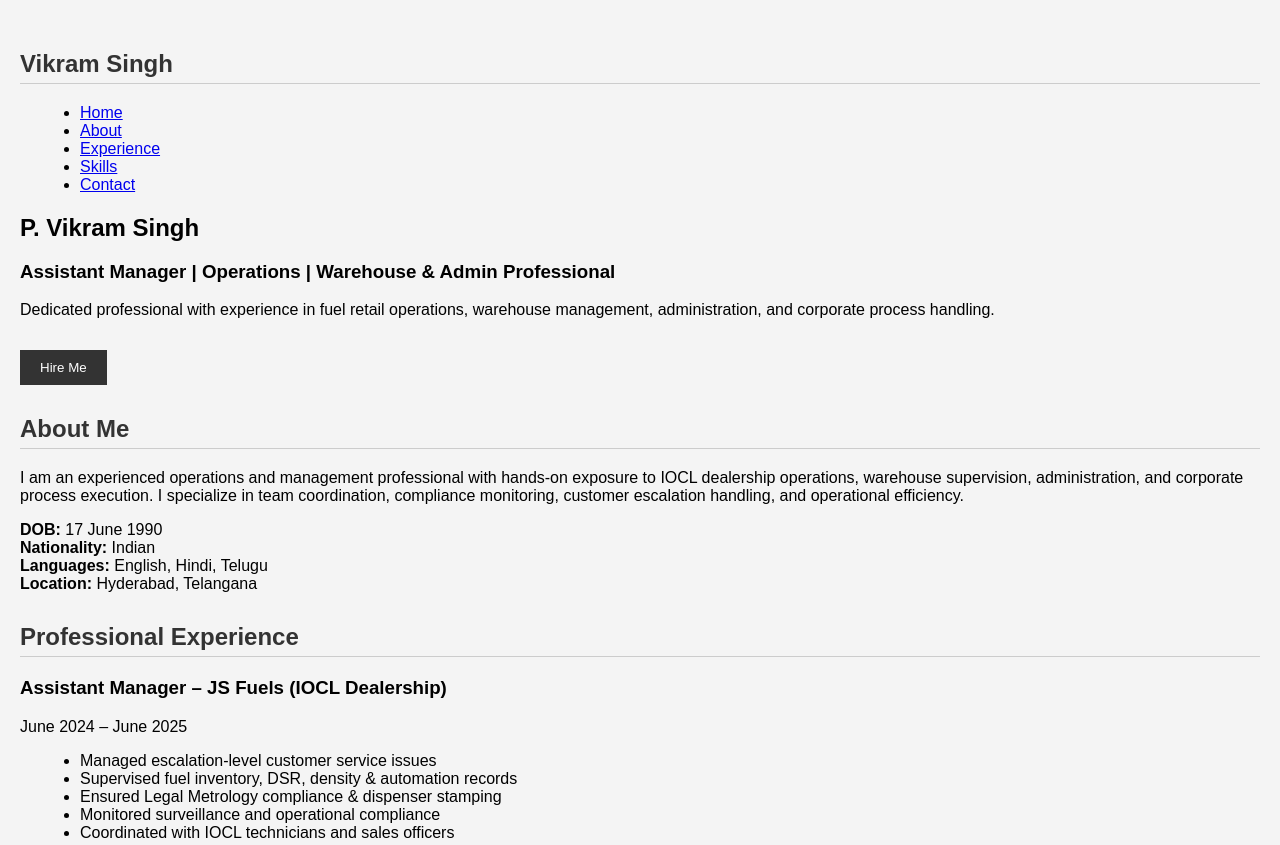
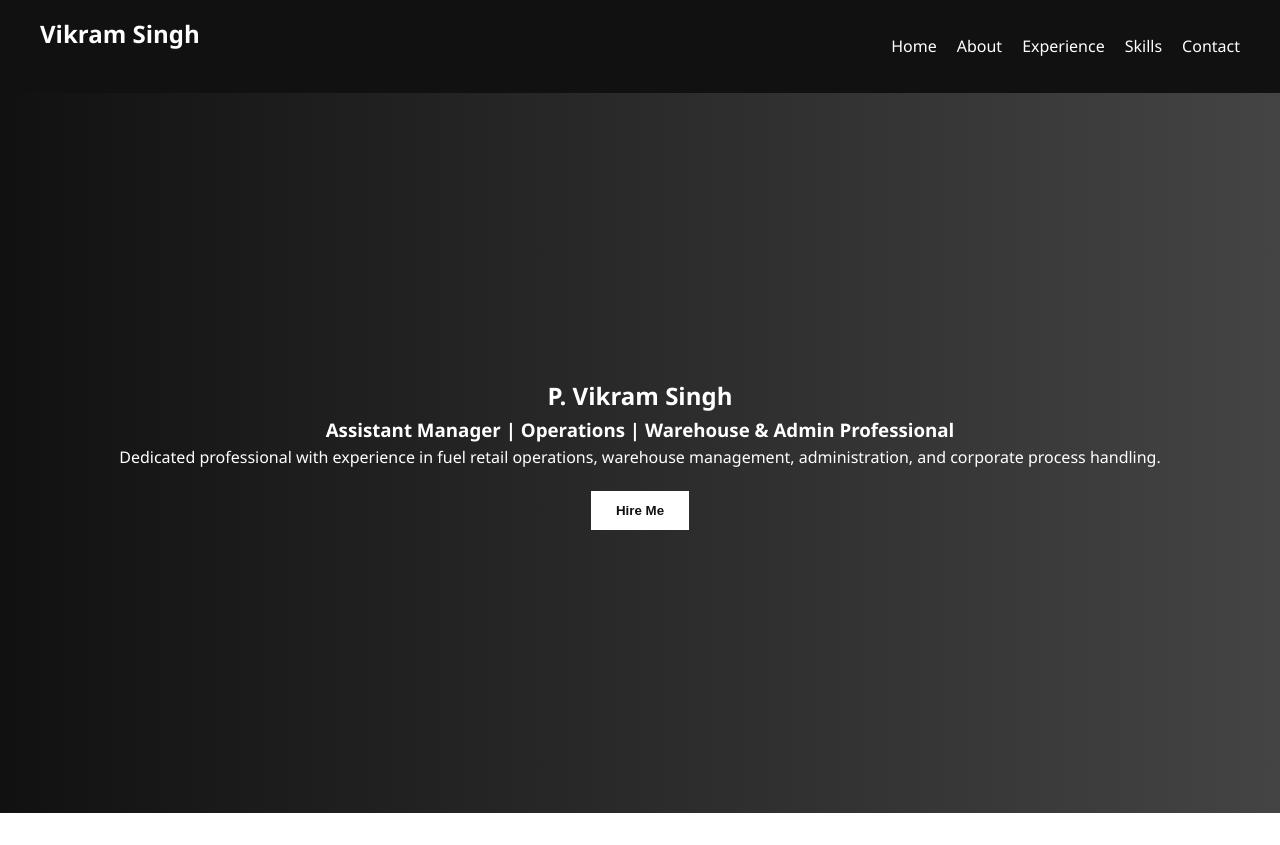
Before and after one commit to vikramsingh365247-prog/Portfolio, a plain HTML site: page index.html in a window 1280 px wide. Shown: the top 845 px of the page. Drawn offline with Linux system fonts and the light colour scheme.

Commit message:
Refactor CSS for improved layout and styling

```diff
--- a/style.css
+++ b/style.css
@@ -1,67 +1,112 @@
+* {
+  margin: 0;
+  padding: 0;
+  box-sizing: border-box;
+}
+
 body {
-  font-family: Arial, Helvetica, sans-serif;
-  background: #f4f4f4;
-  margin: 0;
+  font-family: "Segoe UI", sans-serif;
+  line-height: 1.6;
+  color: #222;
+}
+
+nav {
+  display: flex;
+  justify-content: space-between;
+  align-items: center;
+  padding: 15px 40px;
+  background: #111;
+  color: #fff;
+  position: sticky;
+  top: 0;
+}
+
+nav ul {
+  display: flex;
+  list-style: none;
+}
+
+nav ul li {
+  margin-left: 20px;
+}
+
+nav a {
+  color: #fff;
+  text-decoration: none;
+}
+
+.hero {
+  height: 90vh;
+  background: linear-gradient(to right, #111, #444);
+  color: #fff;
+  display: flex;
+  flex-direction: column;
+  justify-content: center;
+  align-items: center;
+  text-align: center;
   padding: 20px;
 }
 
-.resume {
-  max-width: 900px;
-  background: #ffffff;
-  margin: auto;
-  padding: 30px;
-  box-shadow: 0 0 10px rgba(0,0,0,0.1);
+.hero button {
+  margin-top: 20px;
+  padding: 12px 25px;
+  border: none;
+  background: #fff;
+  color: #111;
+  font-weight: bold;
+  cursor: pointer;
 }
 
-header {
-  text-align: center;
-  border-bottom: 2px solid #333;
-  padding-bottom: 15px;
+.section {
+  padding: 60px 40px;
+  max-width: 1100px;
+  margin: auto;
 }
 
-h1 {
-  margin-bottom: 5px;
+.dark {
+  background: #f4f4f4;
 }
 
 h2 {
-  margin-top: 30px;
-  color: #333;
-  border-bottom: 1px solid #ccc;
-  padding-bottom: 5px;
+  margin-bottom: 25px;
+  text-align: center;
 }
 
-.job {
-  margin-bottom: 20px;
+.info-grid {
+  display: grid;
+  grid-template-columns: repeat(auto-fit, minmax(200px, 1fr));
+  gap: 15px;
+  margin-top: 20px;
 }
 
-.date {
-  font-style: italic;
+.card {
+  background: #fff;
+  padding: 25px;
+  margin-bottom: 20px;
+  border-left: 5px solid #111;
+}
+
+.card span {
+  font-size: 14px;
   color: #555;
 }
 
-ul {
-  margin-left: 20px;
+.skills-grid {
+  display: grid;
+  grid-template-columns: repeat(auto-fit, minmax(200px, 1fr));
+  gap: 15px;
+}
+
+.skills-grid div {
+  background: #111;
+  color: #fff;
+  padding: 15px;
+  text-align: center;
 }
 
 footer {
-  margin-top: 40px;
+  background: #111;
+  color: #fff;
   text-align: center;
+  padding: 15px;
 }
-
-button {
-  margin-top: 15px;
-  padding: 10px 20px;
-  background: #333;
-  color: #fff;
-  border: none;
-  cursor: pointer;
-}
-
-button:hover {
-  background: #555;
-}
-
-.signature {
-  font-weight: bold;
-  margin-top: 10px;
-}
```
